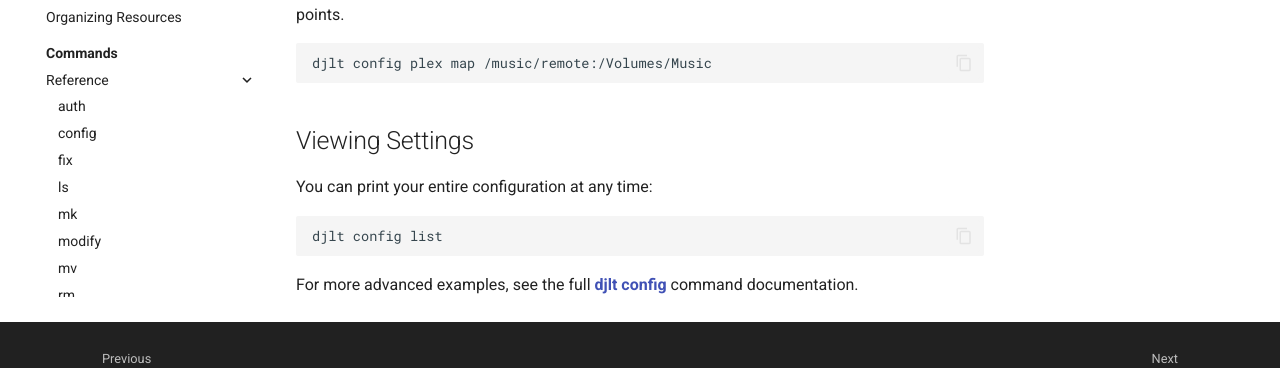
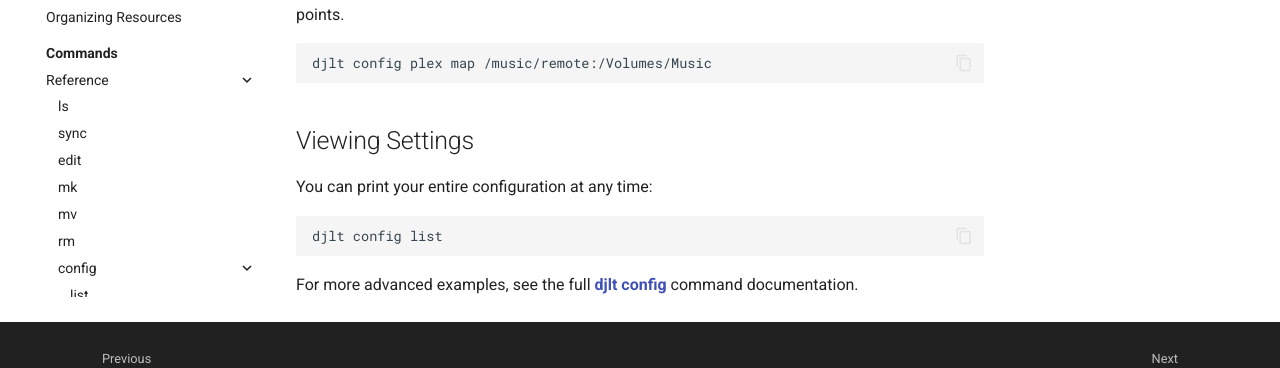
Before and after one commit to llttlltt/dj-library-tools, an MkDocs documentation site: the page built from docs/guide/configuration.md, in a window 1280 px wide and 900 px high, scrolled down 477 px. Shown: the part 513-881 px from the top of the window. Built offline with MkDocs 1.6.1 and Material for MkDocs 9.7.7, drawn with Linux system fonts in a browser that asks for light colours; comment, search, counter and statistics services are not loaded; some of the changed lines change nothing that is shown.

Commit message:
docs: synchronize MkDocs navigation with consolidated CLI structure
- Remove stale references to auth, fix, and modify commands
- Add missing edit command reference
- Restructure config documentation into hierarchical sub-pages
- Ensure public documentation remains fully nav-linkable and free of ghost pages

```diff
--- a/mkdocs.yml
+++ b/mkdocs.yml
@@ -69,14 +69,23 @@ nav:
       - index: guide/commands/index.md
       - Reference:
         - index: commands/index.md
-        - auth: commands/auth.md
-        - config: commands/config.md
-        - fix: commands/fix.md
         - ls: commands/ls.md
+        - sync: commands/sync.md
+        - edit: commands/edit.md
         - mk: commands/mk.md
-        - modify: commands/modify.md
         - mv: commands/mv.md
         - rm: commands/rm.md
-        - sync: commands/sync.md
+        - config:
+          - index: commands/config/index.md
+          - list: commands/config/list.md
+          - plex:
+            - index: commands/config/plex/index.md
+            - auth: commands/config/plex/auth.md
+            - host: commands/config/plex/host.md
+            - port: commands/config/plex/port.md
+            - map: commands/config/plex/map.md
+          - rb:
+            - index: commands/config/rb/index.md
+            - file: commands/config/rb/file.md
   - Development:
     - Architecture: development/architecture.md
```
